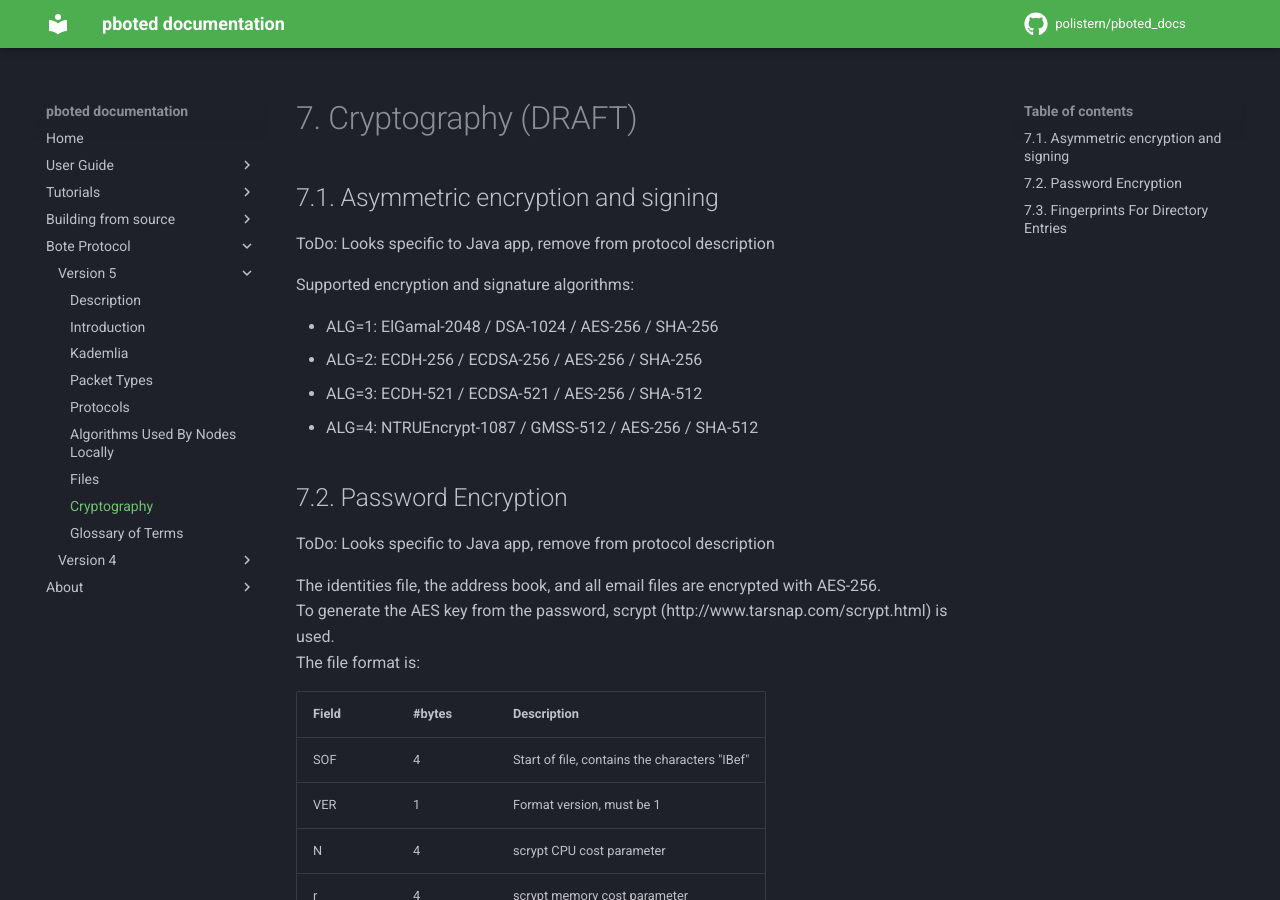
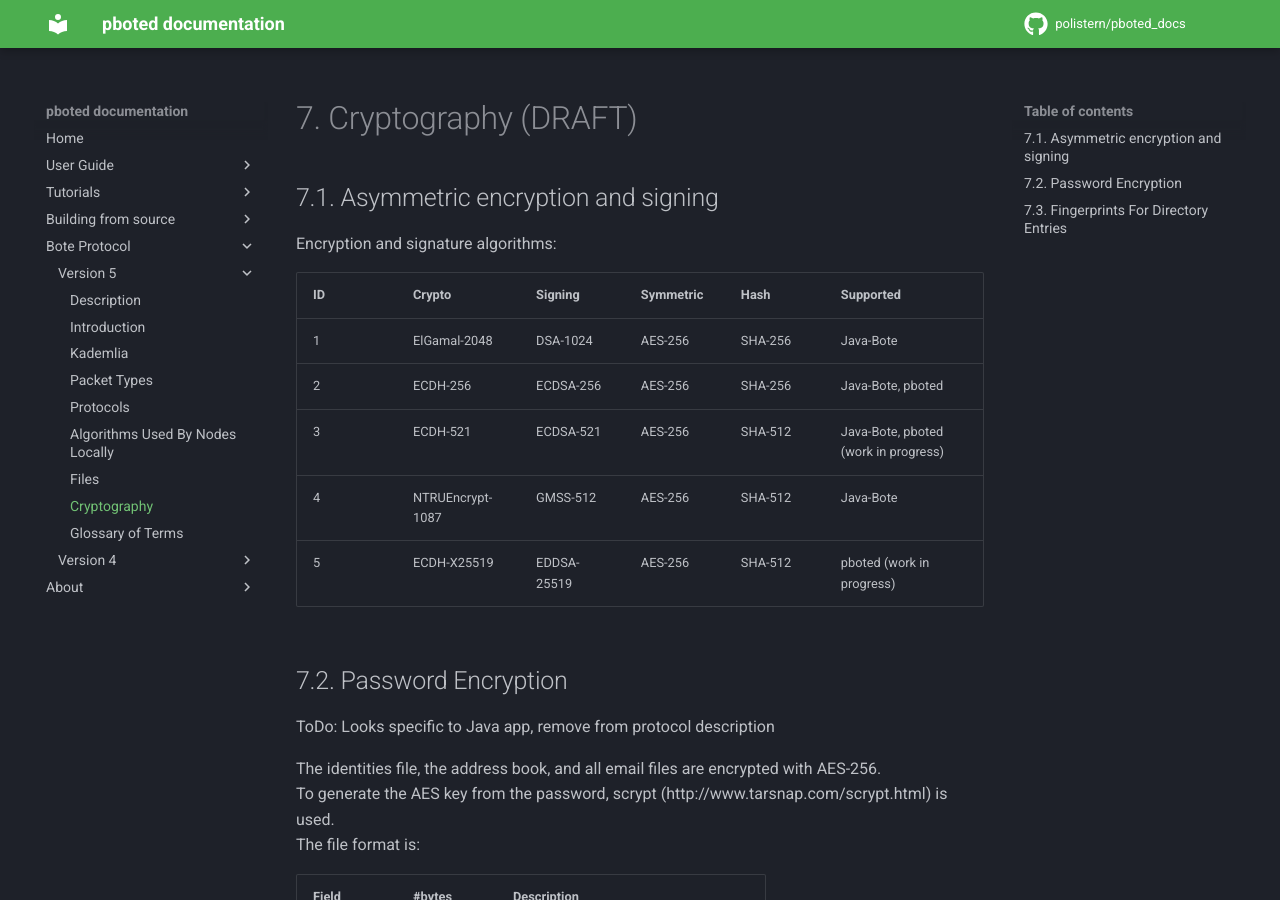
Before and after one commit to polistern/pboted_docs, an MkDocs documentation site: the page built from docs/docs/bote/v5/cryptography.md, in a window 1280 px wide and 900 px high. Built offline with MkDocs 1.6.1 and Material for MkDocs 9.7.7, drawn with Linux system fonts in a browser that asks for light colours; comment, search, counter and statistics services are not loaded.

Commit message:
chore: Update usage. Added new crypto types.

```diff
--- a/docs/docs/bote/v5/cryptography.md
+++ b/docs/docs/bote/v5/cryptography.md
@@ -2,14 +2,15 @@
 
 ## 7.1. Asymmetric encryption and signing
 
-ToDo: Looks specific to Java app, remove from protocol description
+Encryption and signature algorithms:
 
-Supported encryption and signature algorithms:
-
-* ALG=1: ElGamal-2048 / DSA-1024 / AES-256 / SHA-256
-* ALG=2: ECDH-256 / ECDSA-256 / AES-256 / SHA-256
-* ALG=3: ECDH-521 / ECDSA-521 / AES-256 / SHA-512
-* ALG=4: NTRUEncrypt-1087 / GMSS-512 / AES-256 / SHA-512
+| ID | Crypto           | Signing     | Symmetric | Hash    | Supported         |
+|----|------------------|-------------|-----------|---------|-------------------|
+| 1  | ElGamal-2048     | DSA-1024    | AES-256   | SHA-256 | Java-Bote         |
+| 2  | ECDH-256         | ECDSA-256   | AES-256   | SHA-256 | Java-Bote, pboted |
+| 3  | ECDH-521         | ECDSA-521   | AES-256   | SHA-512 | Java-Bote, pboted (work in progress) |
+| 4  | NTRUEncrypt-1087 | GMSS-512    | AES-256   | SHA-512 | Java-Bote         |
+| 5  | ECDH-X25519      | EDDSA-25519 | AES-256   | SHA-512 | pboted (work in progress) |
 
 ## 7.2. Password Encryption
 
```
Also changed, not shown: docs/docs/user-guide/usage.md (+14 -3 lines).
